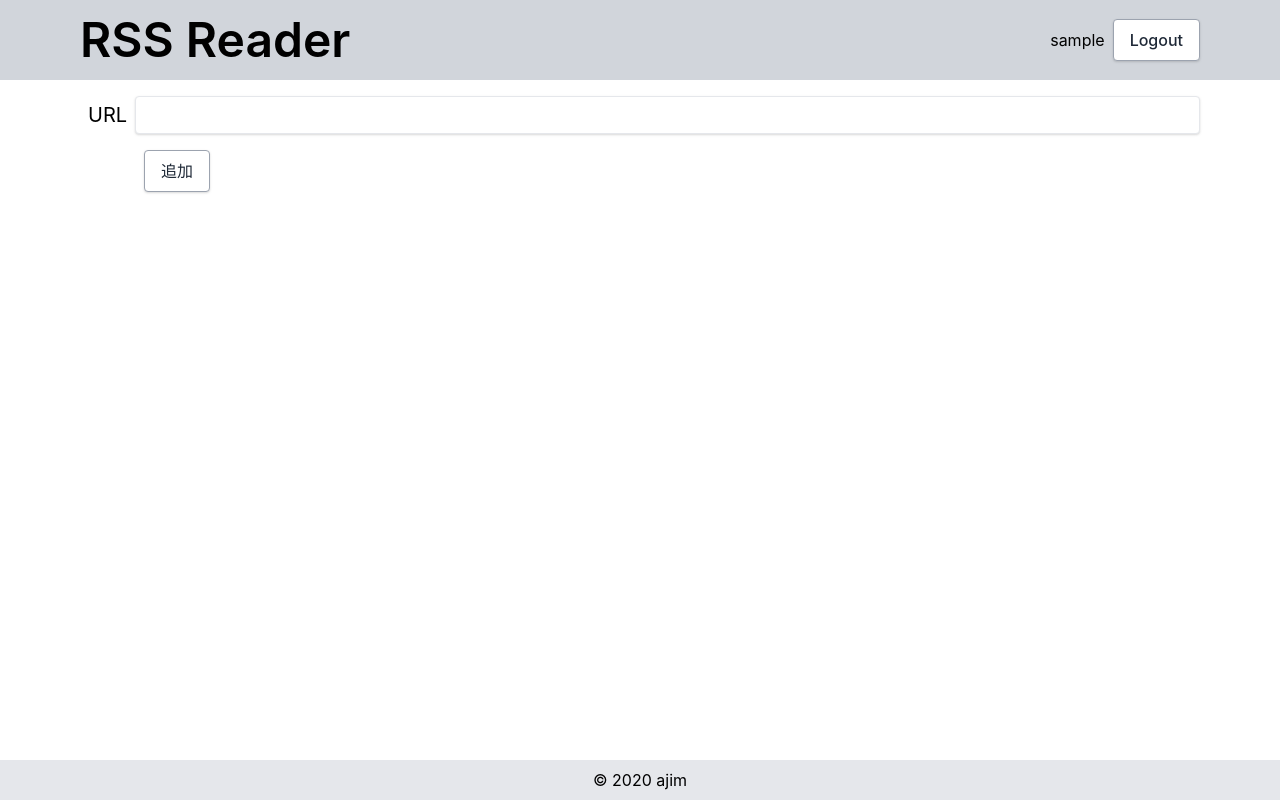
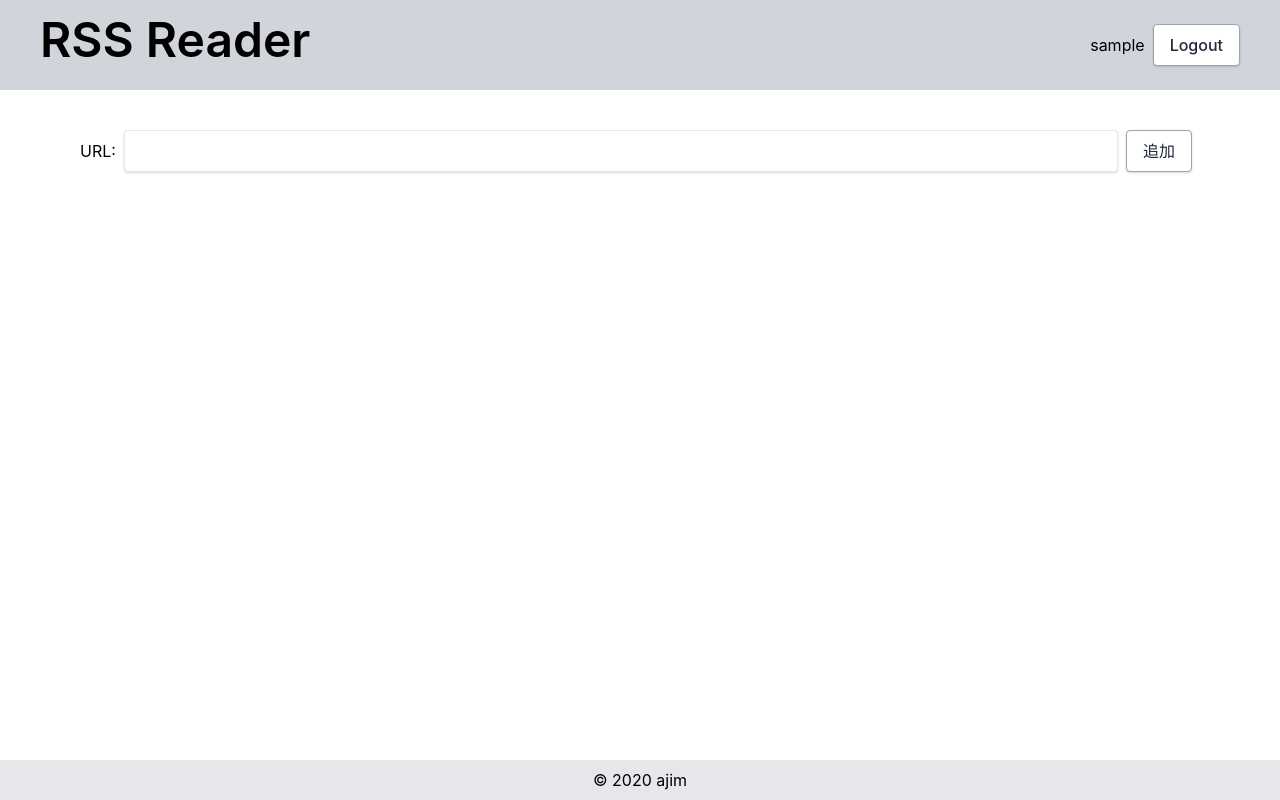
Before and after one commit to ajim3796/RSS-Reader, a Django app: page /form/ in a window 1280 px wide. Run offline with Django 3.2, Linux system fonts and the light colour scheme; the visitor is signed in with stand-in values (Sample User, id 1); some libraries are stand-ins or nearby versions.

Commit message:
change design

```diff
--- a/rssreader/forms.py
+++ b/rssreader/forms.py
@@ -9,6 +9,7 @@ class RssModelForm(ModelForm):
     class Meta:
         model = RssModel
         fields = ("feed_url",)
+        labels = {"feed_url": "URL"}
 
     def clean_feed_url(self):
         feed_url = self.cleaned_data["feed_url"]
--- a/templates/base.html
+++ b/templates/base.html
@@ -14,31 +14,34 @@
 
   </head>
 
-  <body class="flex flex-col min-h-screen" style="font-family: -apple-system, BlinkMacSystemFont, 'Heebo', 'ヒラギノ角ゴ ProN W3','Hiragino Kaku Gothic ProN', 'Noto Sans JP', sans-serif;">
-    <main class="flex-grow">
-
+  <body style="font-family: -apple-system, BlinkMacSystemFont, 'Heebo', 'ヒラギノ角ゴ ProN W3','Hiragino Kaku Gothic ProN', 'Noto Sans JP', sans-serif;">
+    <div class="flex flex-col min-h-screen">
       {% block navbar %}
-        <div class="flex bg-gray-300 px-20">
-          <a class="flex-grow font-semibold text-5xl py-4" href="{% url 'sitelist' %}">RSS Reader</a>
+        <div class="flex bg-gray-300 items-center">
+          <div class="w-full max-w-screen-xl relative mx-auto px-10">
+            <div class="flex flex-grow py-4">
+              <div class="w-full">
+                <a href="{% url 'sitelist' %}" class="font-semibold text-5xl">RSS Reader</a>
+              </div>
+              {% if request.user.is_authenticated %}
                 <div class="flex items-center">
                   <div class="px-2">{{ user.username }}</div>
                   <a href="{% url 'logout' %}" class="bg-white hover:bg-gray-200 text-gray-800 font-medium px-4 py-2 my-2 border border-gray-400 rounded shadow">Logout</a>
                 </div>
+              {% endif %}
+            </div>
+          </div>
         </div>
       {% endblock navbar %}
-
-      <div class="px-20">
+      <div class="flex flex-grow w-full max-w-screen-xl mx-auto px-20">
         {% block content %}{% endblock content %}
       </div>
-
-    </main>
-
-    <footer>
+      <div>
         {% block footer %}
           <div class="bg-gray-200 p-2 text-center text-base">&copy; 2020 ajim</div>
         {% endblock footer %}
-    </footer>
-
+      </div>
+    </div>
   </body>
 
 </html>
--- a/templates/rssreader/form.html
+++ b/templates/rssreader/form.html
@@ -3,28 +3,28 @@
 {% load widget_tweaks %}
 
 {% block content %}
-  <div class="flex flex-col">
-    <form method="post" novalidate="novalidate">
+  <div class="flex flex-col w-full my-10">
+    <form method="post">
       {% csrf_token %}
 
-      <div class="flex flex-row items-center mt-4 mb-2">
-        <label for="{{ form.feed_url.id_for_label }}" class="text-xl px-2">URL</label>
+      {% if form.errors %}
+        {% for errors in form.errors.values %}
+          {% for error in errors %}
+            <div class="text-justify text-red-500 mb-4">{{ error }}</div>
+          {% endfor %}
+        {% endfor %}
+      {% endif %}
 
-        {% if not form.feed_url.errors %}
-          {% render_field form.feed_url class="shadow appearance-none border rounded w-full py-2 px-3 text-gray-700 leading-tight focus:outline-none focus:shadow-outline" %}
-        {% else %}
-          {% render_field form.feed_url class="shadow appearance-none border border-red-500 rounded w-full py-2 px-3 text-gray-700 leading-tight focus:outline-none focus:shadow-outline" %}
-        {% endif %}
-
+      <div class="flex flex-row">
+        {% for field in form %}
+          <div class="flex flex-none items-center mr-2">
+            {{ field.label_tag }}
+          </div>
+          {% render_field field class="flex-grow shadow appearance-none border rounded py-2 px-3 text-gray-700 leading-tight focus:outline-none focus:shadow-outline" %}
+        {% endfor %}
+        <button type="submit" class="flex-none bg-white hover:bg-gray-200 text-gray-800 font-medium px-4 py-2 mx-2 border border-gray-400 rounded shadow">追加</button>
       </div>
 
-      {% for error in form.feed_url.errors %}
-        <div class="text-red-500 ml-16">
-          {{ error }}
-        </div>
-      {% endfor %}
-
-      <button type="submit" class="ml-16 bg-white hover:bg-gray-200 text-gray-800 font-medium px-4 py-2 my-2 border border-gray-400 rounded shadow">追加</button>
     </form>
   </div>
 {% endblock %}
--- a/templates/rssreader/sitelist.html
+++ b/templates/rssreader/sitelist.html
@@ -2,6 +2,7 @@
 
 {% block content %}
   <form method="post" action="{% url 'delete' %}">
+    {% csrf_token %}
     <div class="flex-col">
       <div class="flex">
         <a href="{% url 'form' %}" class="bg-white hover:bg-gray-200 text-gray-800 font-medium px-4 py-2 my-2 border border-gray-400 rounded shadow">Feedを追加する</a>
@@ -16,7 +17,6 @@
           </div>
         {% endif %}
       {% endfor %}
-      {% csrf_token %}
       <div class="flex">
         <button type="submit" class="bg-gray-800 hover:bg-gray-600 text-gray-100 font-medium px-4 py-2 my-2 border border-gray-400 rounded shadow">削除</button>
       </div>
```
Also changed, not shown: templates/registration/login.html (+22 -11 lines), templates/rssreader/home.html (+6 -7 lines), templates/rssreader/signup.html (+24 -3 lines). Lines whose indentation alone changed are shown as unchanged.
